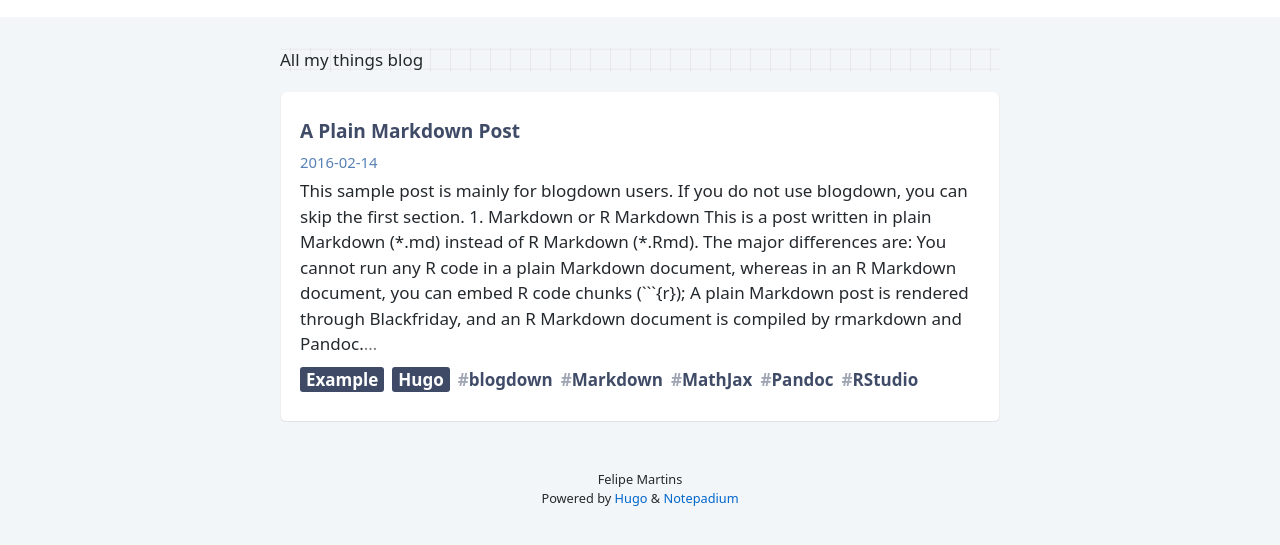
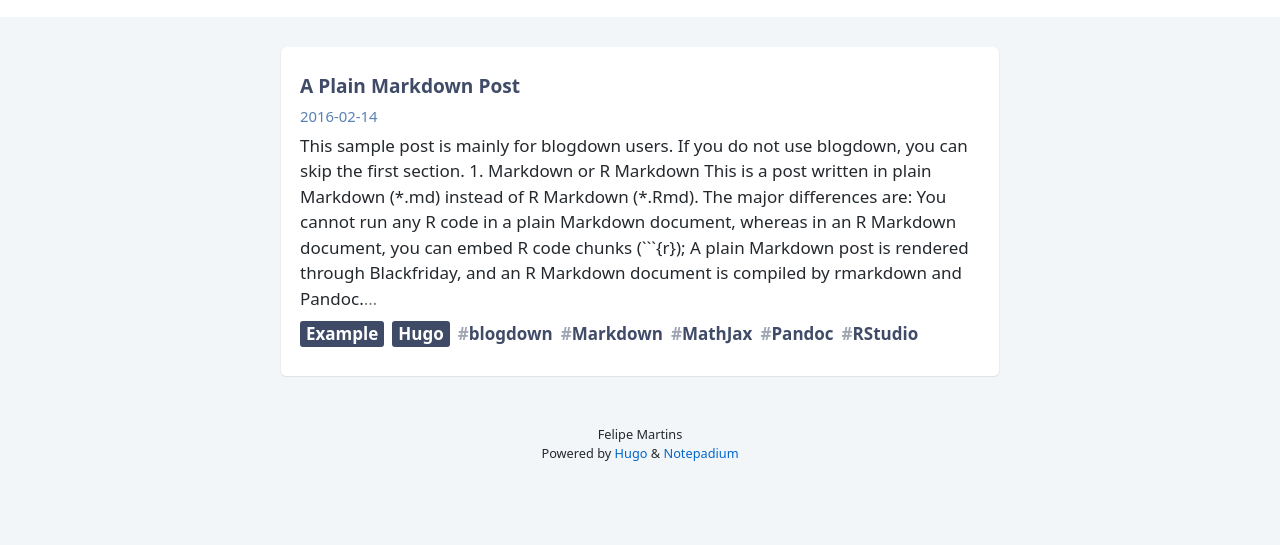
Before and after one commit to ffmmjj/ffmmjj.github.io, a plain HTML site: page index.html in a window 1280 px wide. Shown: the part 57-602 px from the top of the page. Drawn offline with Linux system fonts and the light colour scheme.

Commit message:
Remove home page description

````diff
--- a/index.html
+++ b/index.html
@@ -4,8 +4,7 @@
 <meta name="supported-color-schemes" content="light dark"><title>Felipe Martins</title><link rel="stylesheet" href="/css/core.min.34177bb140bda75c5226cdee3aae65595491ec58425d2a3bd01c2774b6f23162bd498b7e9ccb1ab4031d711b959df415.css" integrity="sha384-NBd7sUC9p1xSJs3uOq5lWVSR7FhCXSo70BwndLbyMWK9SYt&#43;nMsatAMdcRuVnfQV"><link rel="alternate" type="application/rss+xml" href="/index.xml" title="Felipe Martins" /><meta name="twitter:card" content="summary" />
 <meta name="twitter:title" content="" /><body><section id="header">
     <div class="header wrap"><span class="header left-side"><a class="site home" href="/"><span class="site name">Felipe Martins</span></a></span>
-        <span class="header right-side"><div class="nav wrap"><nav class="nav"><a class="nav item" href="/categories/">Categories</a><a class="nav item" href="/tags/">Tags</a><a class="nav item" href="https://twitter%2ecom/ffmmjj_martins"target="_blank">Twitter</a></nav></div></span></div></section><section id="content"><article class="article markdown-body"><p>All my things blog</p>
-</article><ul class="note list"><li class="item"><a class="note" href="/post/2016-02-14-hello-markdown/">
+        <span class="header right-side"><div class="nav wrap"><nav class="nav"><a class="nav item" href="/categories/">Categories</a><a class="nav item" href="/tags/">Tags</a><a class="nav item" href="https://twitter%2ecom/ffmmjj_martins"target="_blank">Twitter</a></nav></div></span></div></section><section id="content"><ul class="note list"><li class="item"><a class="note" href="/post/2016-02-14-hello-markdown/">
             <p class="note title">A Plain Markdown Post</p><p class="note date">2016-02-14</p><p class="note content">This sample post is mainly for blogdown users. If you do not use blogdown, you can skip the first section.
 1. Markdown or R Markdown This is a post written in plain Markdown (*.md) instead of R Markdown (*.Rmd). The major differences are:
  You cannot run any R code in a plain Markdown document, whereas in an R Markdown document, you can embed R code chunks (```{r}); A plain Markdown post is rendered through Blackfriday, and an R Markdown document is compiled by rmarkdown and Pandoc.<span class="mldr">&mldr;</span></p></a><p class="note labels"><a class="category" href="/categories/example/">Example</a><a class="category" href="/categories/hugo/">Hugo</a><a class="tag" href="/tags/blogdown/">blogdown</a><a class="tag" href="/tags/markdown/">Markdown</a><a class="tag" href="/tags/mathjax/">MathJax</a><a class="tag" href="/tags/pandoc/">Pandoc</a><a class="tag" href="/tags/rstudio/">RStudio</a></p></li></ul></section><section id="footer"><div class="footer-wrap">
````
